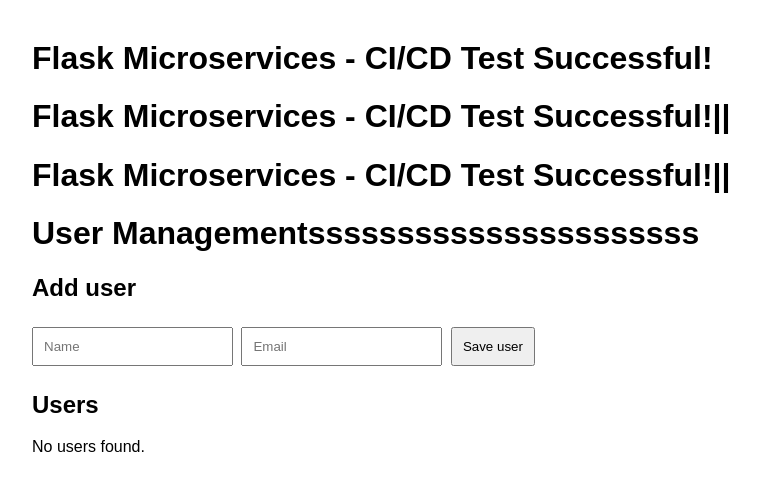
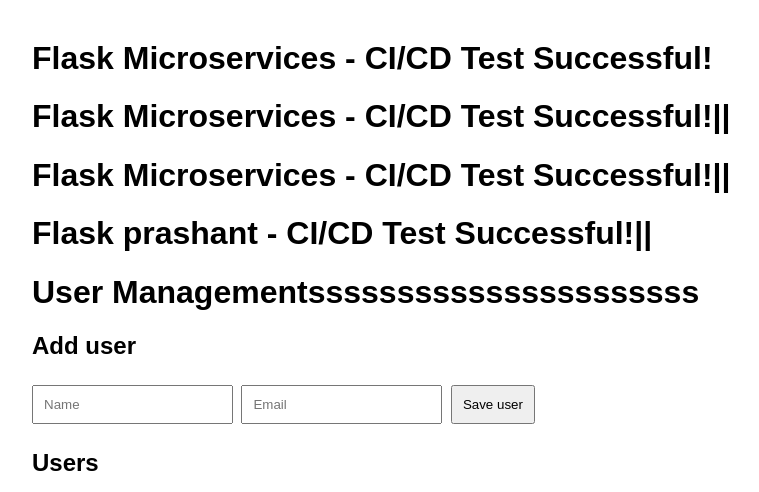
Before and after one commit to singhprashant298/flask-microservice, a Flask app: page / in a window 1280 px wide. Shown: the top 492 px of the page, without its empty margins (183-942 px from the left). Run offline with Flask 3, Linux system fonts and the light colour scheme; data that the repository does not hold is empty.

Commit message:
Test automatic CI/CD deployment

```diff
--- a/frontend/templates/index.html
+++ b/frontend/templates/index.html
@@ -15,6 +15,8 @@
   <h1>Flask Microservices - CI/CD Test Successful!</h1>
   <h1>Flask Microservices - CI/CD Test Successful!||</h1>
   <h1>Flask Microservices - CI/CD Test Successful!||</h1>
+    <h1>Flask prashant - CI/CD Test Successful!||</h1>
+
   <h1>User Managementssssssssssssssssssssss</h1>
   {% with messages = get_flashed_messages() %}
     {% for message in messages %}<p class="message">{{ message }}</p>{% endfor %}
```
Also changed, not shown: 1 other file.
